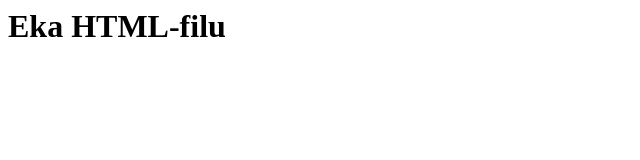
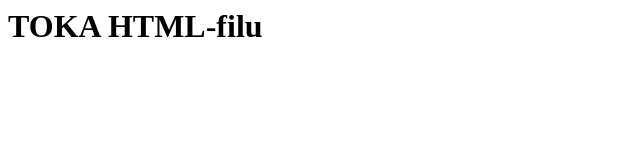
Before and after one commit to yuriahani/gtest1501, a plain HTML site: page index.html in a window 1280 px wide. Shown: the whole page, without its empty margins (0-640 px from the left). Drawn offline with Linux system fonts and the light colour scheme.

```diff
--- a/index.html
+++ b/index.html
@@ -1 +1 @@
-<h1>Eka HTML-filu</h1>
+<h1>TOKA HTML-filu</h1>
```
